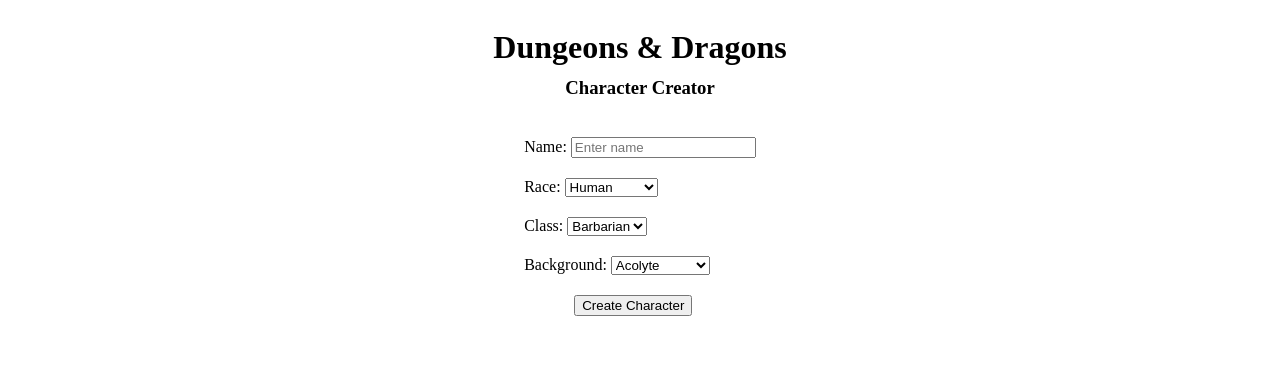
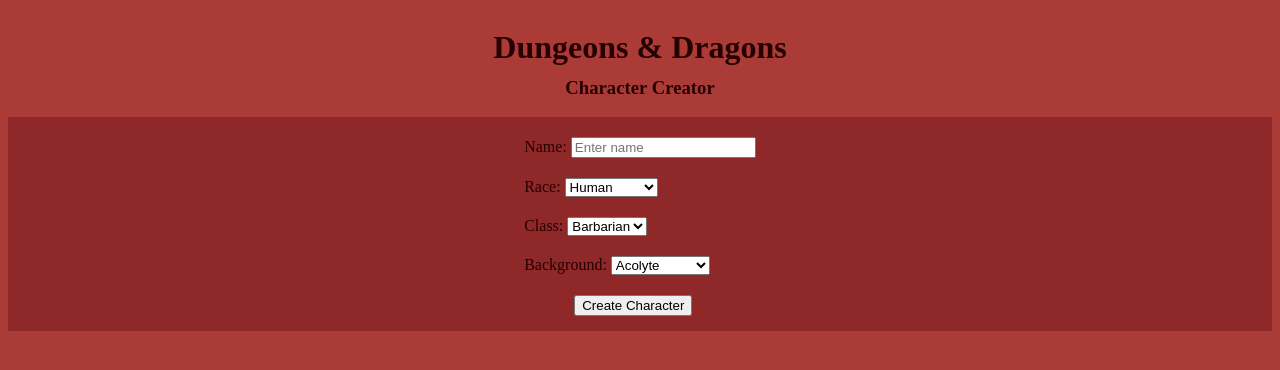
Before and after one commit to fusion407/DnD-Character-Creator, a plain HTML site: page index.html in a window 1280 px wide. Both pictures are taken after a click on the button "New Character". Drawn offline with Linux system fonts and the light colour scheme.

Commit message:
changed background color to look bit more appealing

```diff
--- a/style.css
+++ b/style.css
@@ -1,3 +1,7 @@
+body {
+    background-color: rgb(171, 59, 55);
+    color: rgb(38, 1, 0)
+}
 #header {
     display: flex;
     justify-content: center;
@@ -15,11 +19,15 @@
 
 .new-character-container {
     display: flex;
+
     justify-content: center;
 
 }
 .create-character-container {
     display: none;
+    background-color: rgb(143, 40, 40);
+    height: auto;
+    width: auto;
     justify-content: center;
 
 }
@@ -30,4 +38,5 @@
 .submit {
     justify-content: center;
     margin-left: 70px;
+    margin-bottom: 15px;
 }
```
